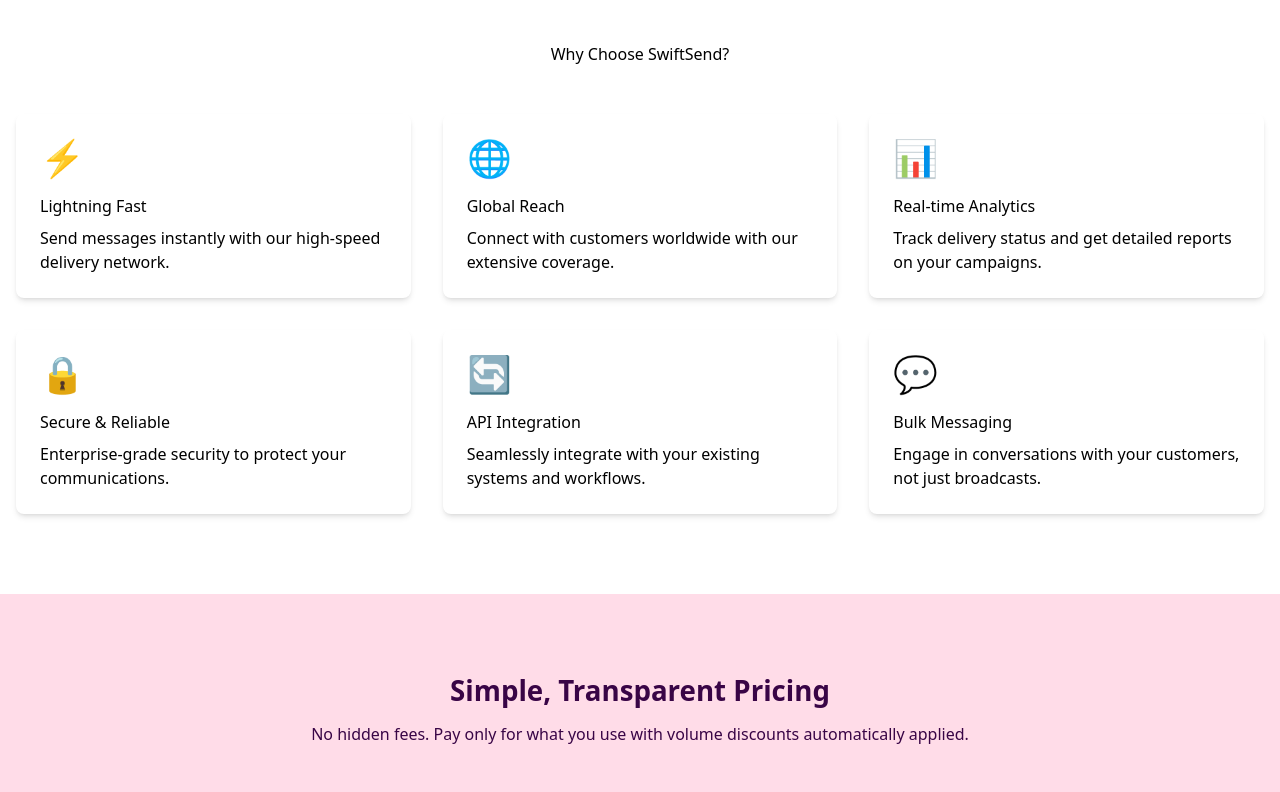
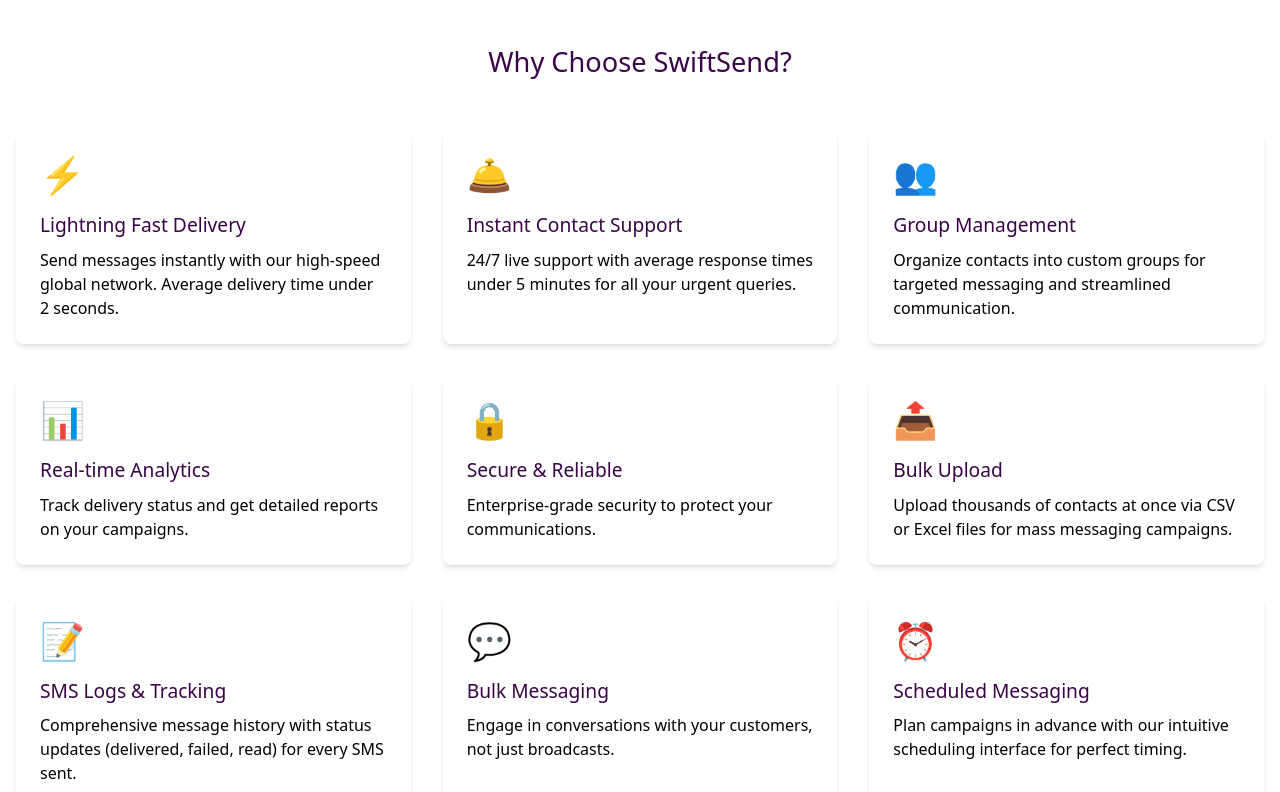
Before and after one commit to KingsleyAmankwah/swift-send, an Angular app: page / in a window 1280 px wide. Shown: the part 600-1392 px from the top of the page. Built offline with nearby package versions, Linux system fonts and the light colour scheme.

Commit message:
feat: enhance Features component with improved titles, descriptions, and additional features

```diff
--- a/src/app/components/features/features.html
+++ b/src/app/components/features/features.html
@@ -1,17 +1,15 @@
 <section class="py-20 bg-white">
   <div class="container mx-auto px-4">
-    <h2 class="text-H800 text-primary text-center mb-12">
+    <h2 class="text-[1.7rem] text-[#390546] text-center mb-12">
       Why Choose SwiftSend?
     </h2>
 
     <div class="grid md:grid-cols-3 gap-8">
       @for (feature of features(); track feature.title) {
-      <div
-        class="bg-neutral p-6 rounded-lg shadow-md hover:shadow-lg transition-shadow"
-      >
+      <div class="p-6 rounded-lg shadow-md hover:shadow-lg transition-shadow">
         <div class="text-secondary mb-4 text-4xl">{{ feature.icon }}</div>
-        <h3 class="text-H600 text-primary mb-2">{{ feature.title }}</h3>
-        <p class="text-P200">{{ feature.description }}</p>
+        <h3 class="text-[1.2rem] text-[#390546] mb-2">{{ feature.title }}</h3>
+        <p>{{ feature.description }}</p>
       </div>
       }
     </div>
--- a/src/app/components/features/features.ts
+++ b/src/app/components/features/features.ts
@@ -9,15 +9,22 @@
   features = signal([
     {
       icon: '⚡',
-      title: 'Lightning Fast',
+      title: 'Lightning Fast Delivery',
       description:
-        'Send messages instantly with our high-speed delivery network.',
+        'Send messages instantly with our high-speed global network. Average delivery time under 2 seconds.',
     },
     {
-      icon: '🌐',
-      title: 'Global Reach',
+      icon: '🛎️',
+      title: 'Instant Contact Support',
       description:
-        'Connect with customers worldwide with our extensive coverage.',
+        '24/7 live support with average response times under 5 minutes for all your urgent queries.',
+    },
+
+    {
+      icon: '👥',
+      title: 'Group Management',
+      description:
+        'Organize contacts into custom groups for targeted messaging and streamlined communication.',
     },
     {
       icon: '📊',
@@ -31,16 +38,30 @@
       description: 'Enterprise-grade security to protect your communications.',
     },
     {
-      icon: '🔄',
-      title: 'API Integration',
+      icon: '📤',
+      title: 'Bulk Upload',
       description:
-        'Seamlessly integrate with your existing systems and workflows.',
+        'Upload thousands of contacts at once via CSV or Excel files for mass messaging campaigns.',
     },
+
+    {
+      icon: '📝',
+      title: 'SMS Logs & Tracking',
+      description:
+        'Comprehensive message history with status updates (delivered, failed, read) for every SMS sent.',
+    },
+
     {
       icon: '💬',
       title: 'Bulk Messaging',
       description:
         'Engage in conversations with your customers, not just broadcasts.',
     },
+    {
+      icon: '⏰',
+      title: 'Scheduled Messaging',
+      description:
+        'Plan campaigns in advance with our intuitive scheduling interface for perfect timing.',
+    },
   ]);
 }
```
